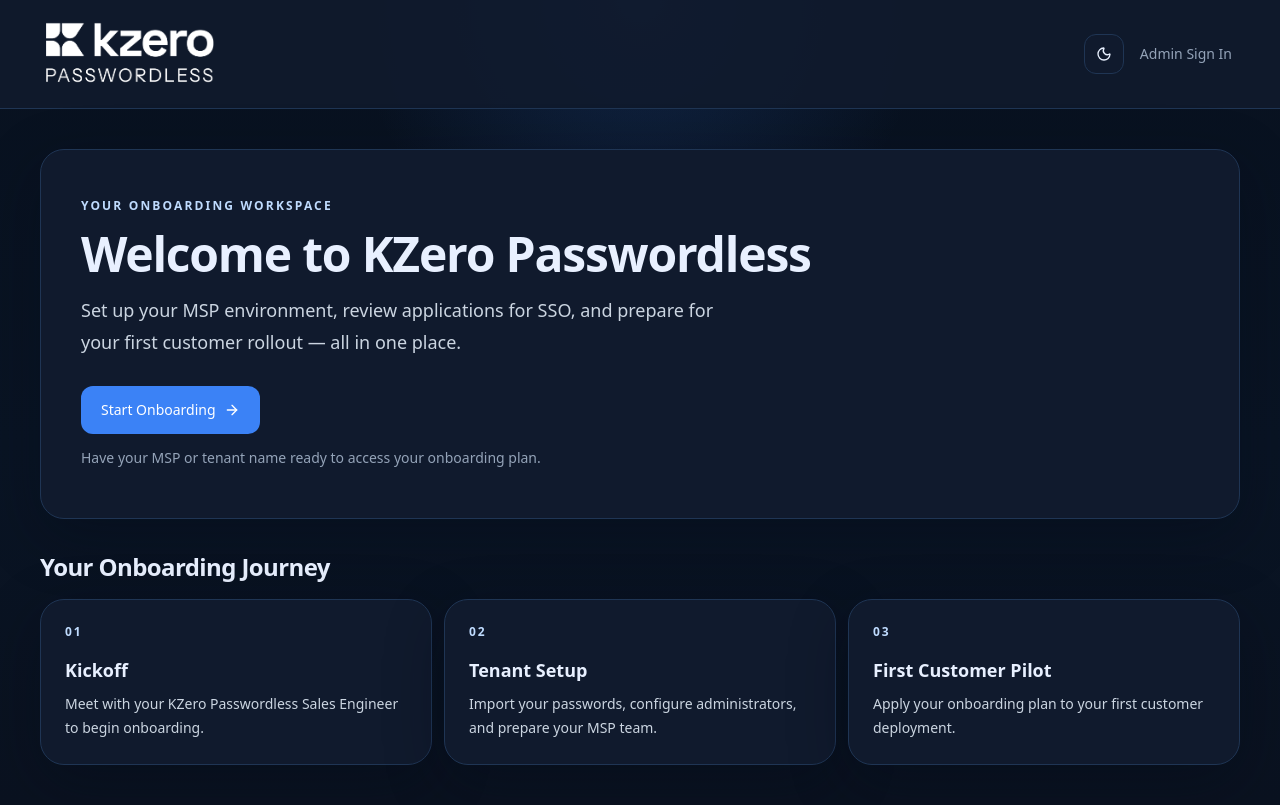
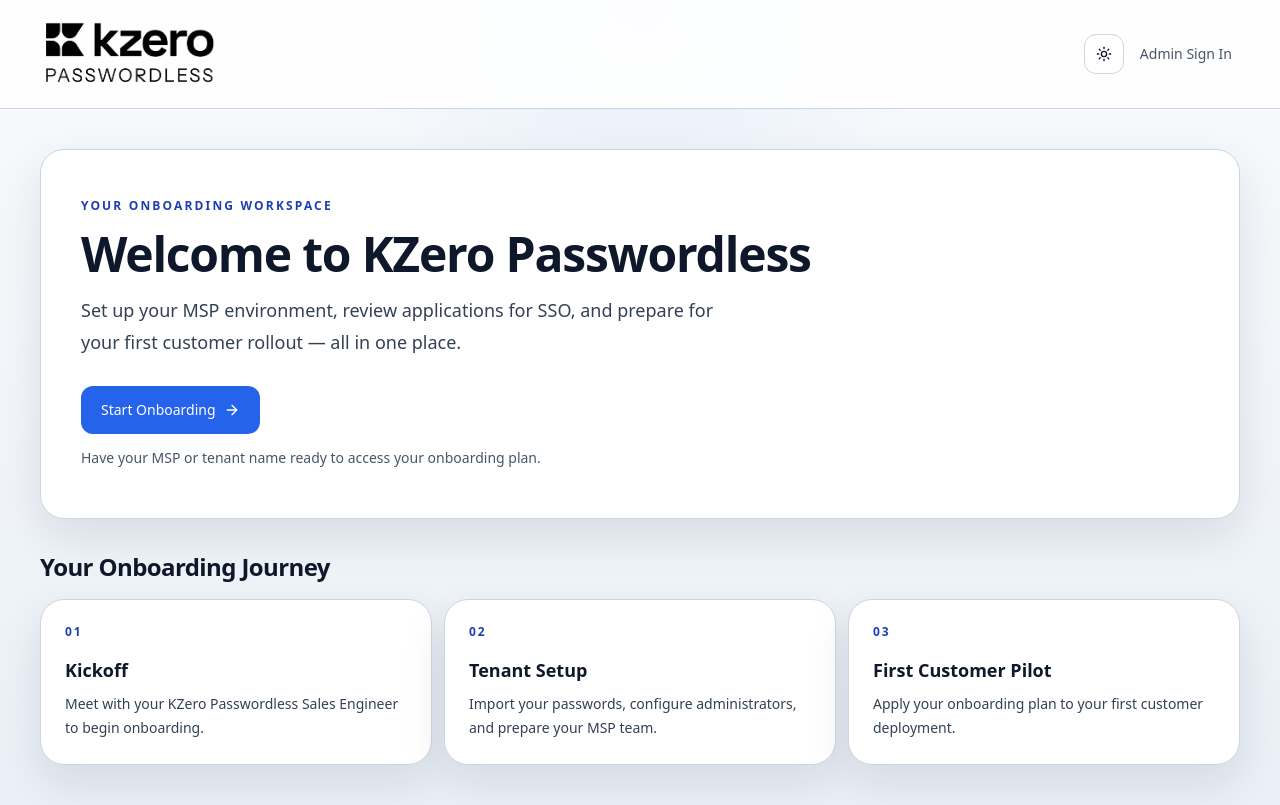
Before and after one commit to bekzero/onboarding-portal, a Next.js app: page / in a window 1280 px wide. Built offline with nearby package versions, Linux system fonts and the light colour scheme.

Commit message:
Default onboarding portal to light mode

```diff
--- a/app/globals.css
+++ b/app/globals.css
@@ -2,7 +2,6 @@
 @tailwind components;
 @tailwind utilities;
 
-:root,
 html[data-theme="dark"] {
   color-scheme: dark;
   --color-background: 8 17 31;
@@ -42,6 +41,7 @@ html[data-theme="dark"] {
   --panel-shadow: 0 18px 60px rgba(2, 8, 23, 0.32);
 }
 
+:root,
 html[data-theme="light"] {
   color-scheme: light;
   --color-background: 241 245 249;
--- a/app/layout.tsx
+++ b/app/layout.tsx
@@ -12,11 +12,11 @@ export default function RootLayout({
   children: React.ReactNode;
 }>) {
   return (
-    <html data-theme="dark" lang="en" suppressHydrationWarning>
+    <html data-theme="light" lang="en" suppressHydrationWarning>
       <head>
         <script
           dangerouslySetInnerHTML={{
-            __html: `(function(){try{var value=localStorage.getItem('kzero-color-theme');document.documentElement.dataset.theme=value==='light'?'light':'dark'}catch(error){document.documentElement.dataset.theme='dark'}})();`
+            __html: `(function(){try{var value=localStorage.getItem('kzero-color-theme');document.documentElement.dataset.theme=value==='dark'?'dark':'light'}catch(error){document.documentElement.dataset.theme='light'}})();`
           }}
         />
       </head>
--- a/components/theme-toggle.tsx
+++ b/components/theme-toggle.tsx
@@ -8,18 +8,18 @@ type Theme = "dark" | "light";
 const THEME_STORAGE_KEY = "kzero-color-theme";
 
 function getDocumentTheme(): Theme {
-  return document.documentElement.dataset.theme === "light" ? "light" : "dark";
+  return document.documentElement.dataset.theme === "dark" ? "dark" : "light";
 }
 
 export function ThemeToggle({ className }: { className?: string }) {
-  const [theme, setTheme] = useState<Theme>("dark");
+  const [theme, setTheme] = useState<Theme>("light");
 
   useEffect(() => {
     setTheme(getDocumentTheme());
 
     function handleStorage(event: StorageEvent) {
       if (event.key !== THEME_STORAGE_KEY) return;
-      const nextTheme = event.newValue === "light" ? "light" : "dark";
+      const nextTheme = event.newValue === "dark" ? "dark" : "light";
       document.documentElement.dataset.theme = nextTheme;
       setTheme(nextTheme);
     }
```
